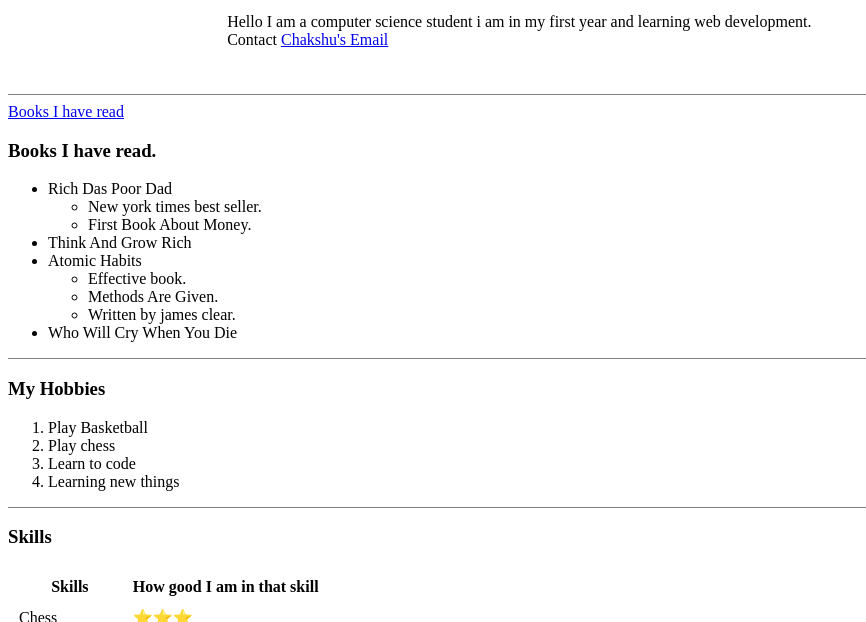
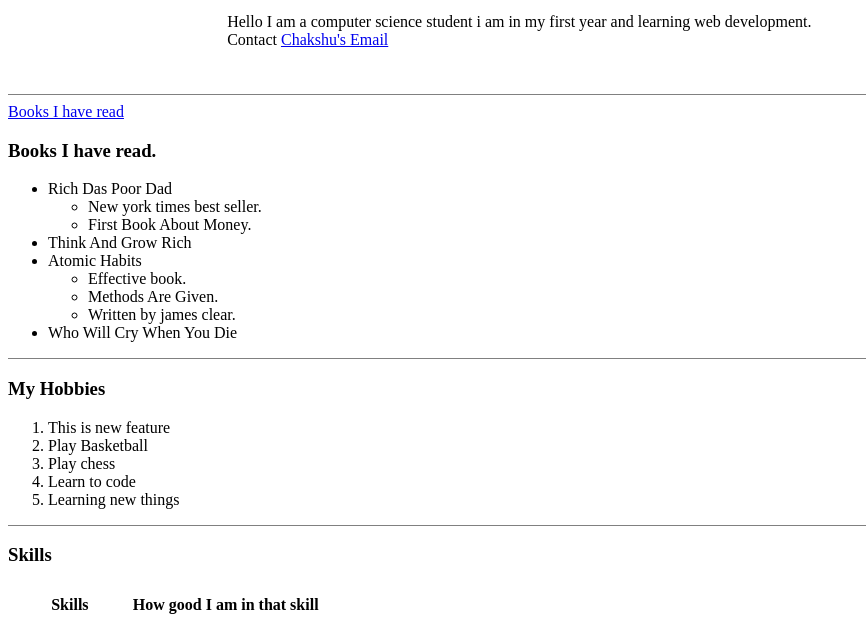
Before and after one commit to chakshuharsh/localrepo, a plain HTML site: page index.html in a window 1280 px wide. Shown: the part 130-752 px from the top of the page, without its empty margins (0-866 px from the left). Drawn offline with Linux system fonts and the light colour scheme.

Commit message:
Add new feature in feature 1

```diff
--- a/index.html
+++ b/index.html
@@ -68,6 +68,7 @@
 
     <ol type="1">
         <!--can also use i,1 here instead of a   can also use start = "7" to satrt from custom choice-->
+       <li> This is new feature</li>
         <li>
             Play Basketball
         </li>
```
